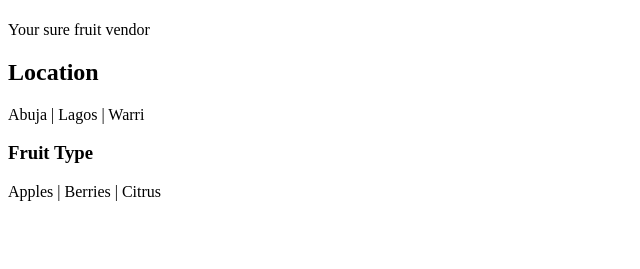
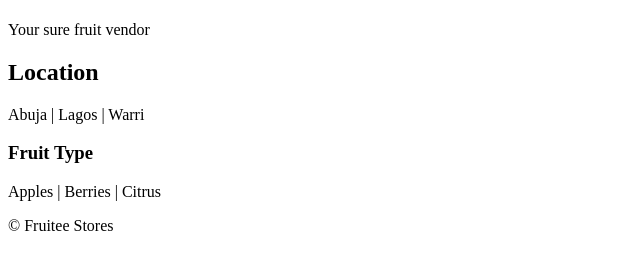
Before and after one commit to EsohwodeEmmanuelNyerovwo/My_First_Portfolio, a plain HTML site: page html_basic/index.html in a window 1280 px wide. Shown: the part 371-640 px from the top of the page, without its empty margins (0-640 px from the left). Drawn offline with Linux system fonts and the light colour scheme.

Commit message:
First Web Page

```diff
--- a/html_basic/index.html
+++ b/html_basic/index.html
@@ -15,6 +15,7 @@
     <p>Abuja | Lagos | Warri</p>
     <h3>Fruit Type</h3>
     <p>Apples | Berries | Citrus</p>
+    <p>&copy; Fruitee Stores</p>
 </body>
 
 </html>
```
